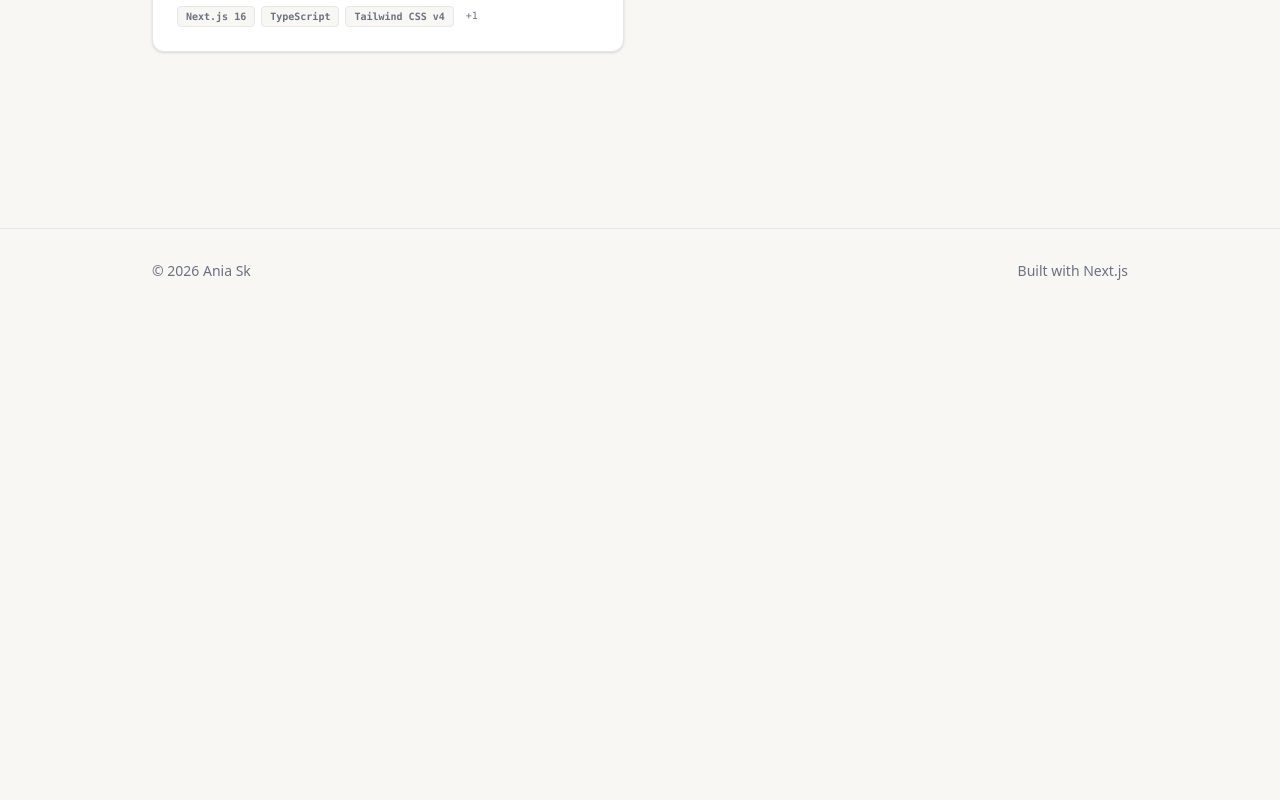
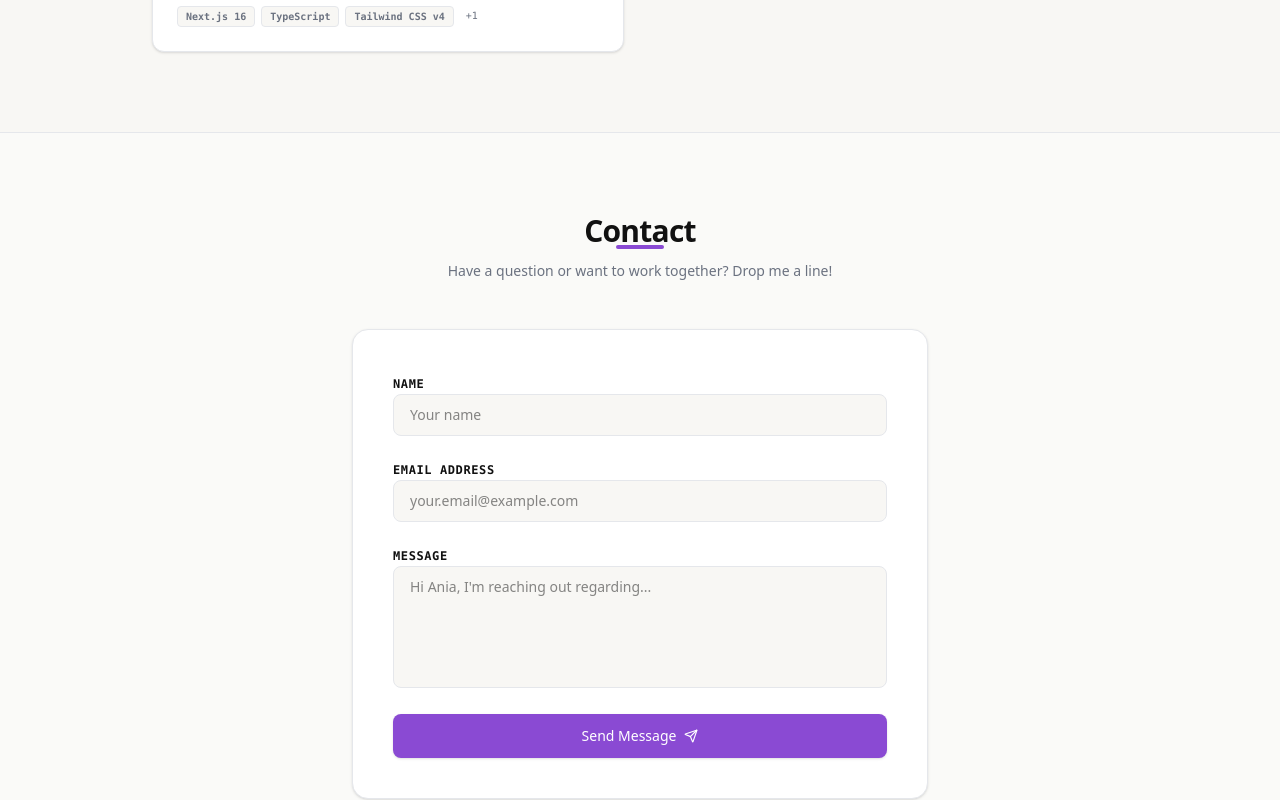
Before and after one commit to ania-sk/anavers, a Next.js app: page /en in a window 1280 px wide. Shown: the part 3040-3840 px from the top of the page. Before the commit the page ends 3353 px from the top, so only its background shows below. Built offline with nearby package versions, Linux system fonts and the light colour scheme.

Commit message:
feat: add Contact section

```diff
--- a/messages/en.json
+++ b/messages/en.json
@@ -62,5 +62,22 @@
     "keeper-app_slide_main": "Application layout featuring a responsive grid of dynamic notes, enabling fast real-time creation, updates, and deletion.",
     "keeper-app_slide_ai": "Google Gemini API integration. The AI scans existing notes to deliver automatic, contextual suggestions for titles and summaries.",
     "anavers_slide_home": "Main landing screen of the portfolio website, showcasing smooth i18n transitions and dark mode layout styles."
+  },
+
+  "Contact": {
+    "title": "Contact",
+    "subtitle": "Have a question or want to work together? Drop me a line!",
+    "name": "Name",
+    "email": "Email Address",
+    "message": "Message",
+    "placeholder_name": "Your name",
+    "placeholder_email": "your.email@example.com",
+    "placeholder_message": "Hi Ania, I'm reaching out regarding...",
+    "send": "Send Message",
+    "sending": "Sending...",
+    "success": "Message sent successfully!",
+    "error_name": "Name must be at least 2 characters long.",
+    "error_email": "Please enter a valid email address.",
+    "error_message": "Message must be at least 10 characters long."
   }
 }
--- a/messages/pl.json
+++ b/messages/pl.json
@@ -62,5 +62,22 @@
     "keeper-app_slide_main": "Interfejs aplikacji z responsywną siatką kafelków notatek, oferujący szybkie dodawanie, edycję oraz usuwanie wpisów w czasie rzeczywistym.",
     "keeper-app_slide_ai": "Integracja z Google Gemini API. Sztuczna inteligencja analizuje treść Twoich notatek i generuje automatyczne, kontekstowe sugestie tytułów lub rozwinięcia myśli.",
     "anavers_slide_home": "Widok główny portfolio z płynnymi przejściami językowymi i pełnym wsparciem dla trybu ciemnego (Dark Mode)."
+  },
+
+  "Contact": {
+    "title": "Kontakt",
+    "subtitle": "Masz pytania lub chcesz podjąć współpracę? Napisz do mnie!",
+    "name": "Imię",
+    "email": "Adres e-mail",
+    "message": "Wiadomość",
+    "placeholder_name": "Twoje imię",
+    "placeholder_email": "twoj.email@przyklad.com",
+    "placeholder_message": "Cześć Ania, piszę w sprawie...",
+    "send": "Wyślij wiadomość",
+    "sending": "Wysyłanie...",
+    "success": "Wiadomość została wysłana pomyślnie!",
+    "error_name": "Imię musi mieć minimum 2 znaki.",
+    "error_email": "Podaj poprawny adres e-mail.",
+    "error_message": "Wiadomość musi mieć minimum 10 znaków."
   }
 }
--- a/src/app/[locale]/page.tsx
+++ b/src/app/[locale]/page.tsx
@@ -4,6 +4,7 @@ import Hero from "@/src/components/sections/Hero";
 import About from "@/src/components/sections/About";
 import Skills from "@/src/components/sections/Skills";
 import Projects from "@/src/components/sections/Projects";
+import Contact from "@/src/components/sections/Contact";
 
 export default function Home() {
   return (
@@ -13,6 +14,7 @@ export default function Home() {
       <About />
       <Skills />
       <Projects />
+      <Contact />
       <Footer />
     </main>
   );
--- /dev/null
+++ b/src/components/sections/Contact.tsx
@@ -0,0 +1,227 @@
+"use client";
+
+import { useState, ChangeEvent, FormEvent } from "react";
+import { useTranslations } from "next-intl";
+import { Send, CheckCircle } from "lucide-react";
+
+interface FormData {
+  name: string;
+  email: string;
+  message: string;
+}
+
+interface FormErrors {
+  name?: string;
+  email?: string;
+  message?: string;
+}
+
+export default function Contact() {
+  const t = useTranslations("Contact");
+
+  const [formData, setFormData] = useState<FormData>({
+    name: "",
+    email: "",
+    message: "",
+  });
+  const [errors, setErrors] = useState<FormErrors>({});
+  const [isSubmitting, setIsSubmitting] = useState(false);
+  const [isSuccess, setIsSuccess] = useState(false);
+
+  // Walidacja pól formularza
+  const validate = (): boolean => {
+    const tempErrors: FormErrors = {};
+    const emailRegex = /^[^\s@]+@[^\s@]+\.[^\s@]+$/;
+
+    if (formData.name.trim().length < 2) tempErrors.name = t("error_name");
+    if (!emailRegex.test(formData.email)) tempErrors.email = t("error_email");
+    if (formData.message.trim().length < 10)
+      tempErrors.message = t("error_message");
+
+    setErrors(tempErrors);
+    return Object.keys(tempErrors).length === 0;
+  };
+
+  const handleChange = (
+    e: ChangeEvent<HTMLInputElement | HTMLTextAreaElement>,
+  ) => {
+    const { name, value } = e.target;
+    setFormData((prev) => ({ ...prev, [name]: value }));
+
+    // Czyszczenie błędu danego pola w czasie rzeczywistym podczas pisania
+    if (errors[name as keyof FormErrors]) {
+      setErrors((prev) => ({ ...prev, [name]: undefined }));
+    }
+  };
+
+  const handleSubmit = async (e: FormEvent) => {
+    e.preventDefault();
+    if (!validate()) return;
+
+    setIsSubmitting(true);
+
+    // Symulacja wysyłania zapytania API (np. do Formspree, Web3Forms lub własnego API routingu)
+    try {
+      await new Promise((resolve) => setTimeout(resolve, 1500));
+      setIsSuccess(true);
+      setFormData({ name: "", email: "", message: "" });
+    } catch (err) {
+      console.error(err);
+    } finally {
+      setIsSubmitting(false);
+    }
+  };
+
+  return (
+    <section
+      id="contact"
+      className="py-20 bg-surface/30 border-t border-border transition-colors duration-300"
+    >
+      <div className="max-w-3xl mx-auto px-6">
+        {/* Nagłówek sekcji */}
+        <div className="text-center mb-12">
+          <h2 className="text-3xl font-bold font-display tracking-tight text-text-primary relative inline-block mb-3">
+            {t("title")}
+            <span className="absolute bottom-0 left-1/2 -translate-x-1/2 w-12 h-1 bg-accent rounded"></span>
+          </h2>
+          <p className="text-sm text-text-muted max-w-md mx-auto">
+            {t("subtitle")}
+          </p>
+        </div>
+
+        {/* Kontener Formularza */}
+        <div className="bg-surface border border-border rounded-2xl p-6 sm:p-10 shadow-sm max-w-xl mx-auto">
+          {isSuccess ? (
+            /* Stan sukcesu po wysłaniu */
+            <div className="text-center py-8 space-y-4 animate-fadeIn">
+              <div className="w-12 h-12 rounded-full bg-accent/10 text-accent flex items-center justify-center mx-auto">
+                <CheckCircle size={28} />
+              </div>
+              <h3 className="text-lg font-bold text-text-primary">
+                {t("success")}
+              </h3>
+              <button
+                onClick={() => setIsSuccess(false)}
+                className="text-xs font-mono text-accent hover:underline pt-2"
+              >
+                ➔ Wyślij kolejną wiadomość
+              </button>
+            </div>
+          ) : (
+            /* Główny formularz */
+            <form onSubmit={handleSubmit} className="space-y-5" noValidate>
+              {/* Pole: Imię */}
+              <div className="space-y-1.5">
+                <label
+                  htmlFor="name"
+                  className="text-xs font-bold font-mono uppercase tracking-wider text-text-primary"
+                >
+                  {t("name")}
+                </label>
+                <input
+                  type="text"
+                  id="name"
+                  name="name"
+                  value={formData.name}
+                  onChange={handleChange}
+                  placeholder={t("placeholder_name")}
+                  disabled={isSubmitting}
+                  className={`w-full px-4 py-2.5 text-sm bg-background border rounded-lg focus:outline-none focus:border-accent transition-colors text-text-primary ${
+                    errors.name
+                      ? "border-red-500/50 focus:border-red-500"
+                      : "border-border"
+                  }`}
+                />
+                {errors.name && (
+                  <p className="text-xs text-red-500 mt-1 font-sans">
+                    {errors.name}
+                  </p>
+                )}
+              </div>
+
+              {/* Pole: Email */}
+              <div className="space-y-1.5">
+                <label
+                  htmlFor="email"
+                  className="text-xs font-bold font-mono uppercase tracking-wider text-text-primary"
+                >
+                  {t("email")}
+                </label>
+                <input
+                  type="email"
+                  id="email"
+                  name="email"
+                  value={formData.email}
+                  onChange={handleChange}
+                  placeholder={t("placeholder_email")}
+                  disabled={isSubmitting}
+                  className={`w-full px-4 py-2.5 text-sm bg-background border rounded-lg focus:outline-none focus:border-accent transition-colors text-text-primary ${
+                    errors.email
+                      ? "border-red-500/50 focus:border-red-500"
+                      : "border-border"
+                  }`}
+                />
+                {errors.email && (
+                  <p className="text-xs text-red-500 mt-1 font-sans">
+                    {errors.email}
+                  </p>
+                )}
+              </div>
+
+              {/* Pole: Wiadomość */}
+              <div className="space-y-1.5">
+                <label
+                  htmlFor="message"
+                  className="text-xs font-bold font-mono uppercase tracking-wider text-text-primary"
+                >
+                  {t("message")}
+                </label>
+                <textarea
+                  id="message"
+                  name="message"
+                  rows={5}
+                  value={formData.message}
+                  onChange={handleChange}
+                  placeholder={t("placeholder_message")}
+                  disabled={isSubmitting}
+                  className={`w-full px-4 py-2.5 text-sm bg-background border rounded-lg focus:outline-none focus:border-accent transition-all resize-none text-text-primary ${
+                    errors.message
+                      ? "border-red-500/50 focus:border-red-500"
+                      : "border-border"
+                  }`}
+                />
+                {errors.message && (
+                  <p className="text-xs text-red-500 mt-1 font-sans">
+                    {errors.message}
+                  </p>
+                )}
+              </div>
+
+              {/* Przycisk wysyłania */}
+              <button
+                type="submit"
+                disabled={isSubmitting}
+                className="w-full mt-2 px-6 py-3 rounded-lg bg-accent text-white text-sm font-medium hover:bg-accent-hover disabled:bg-accent/50 transition-colors shadow-sm flex items-center justify-center gap-2 group cursor-pointer disabled:cursor-not-allowed"
+              >
+                {isSubmitting ? (
+                  <>
+                    <div className="w-4 h-4 border-2 border-white/30 border-t-white rounded-full animate-spin" />
+                    <span>{t("sending")}</span>
+                  </>
+                ) : (
+                  <>
+                    <span>{t("send")}</span>
+                    <Send
+                      size={14}
+                      className="group-hover:translate-x-0.5 group-hover:-translate-y-0.5 transition-transform"
+                    />
+                  </>
+                )}
+              </button>
+            </form>
+          )}
+        </div>
+      </div>
+    </section>
+  );
+}
```
